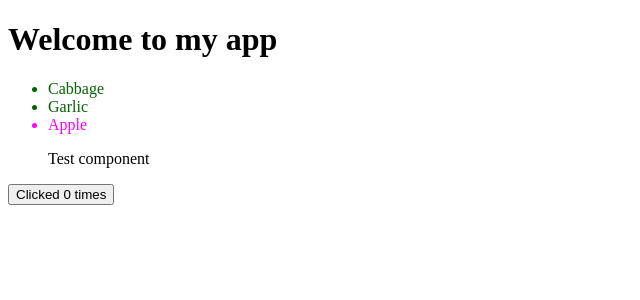
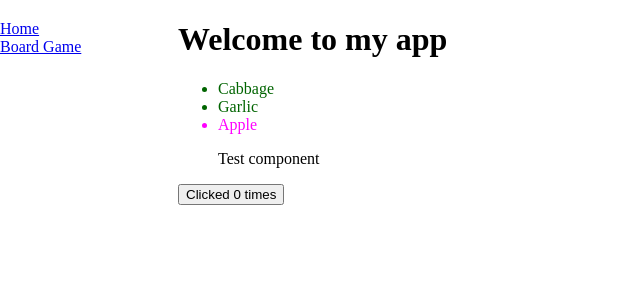
Before and after one commit to sandboxcoder/nextjs-simple-example, a Next.js app: page / in a window 1280 px wide. Shown: the top 300 px of the page, without its empty margins (0-640 px from the left). Built offline with nearby package versions, Linux system fonts and the light colour scheme.

Commit message:
Adding NextJs routing & a sidebar
* Adding a sidebar to the page

```diff
--- a/app/page.tsx
+++ b/app/page.tsx
@@ -1,14 +1,20 @@
 import SampleComponent from "../components/SampleComponent";
 import MyButton from "../components/MyButton";
 import VegetableComponent from "../components/VegetableComponent";
+import TableOfContents from '../components/TableOfContents';
+
 
 export default function StarfieldApp() {
   return (
     <div>
-      <h1>Welcome to my app</h1>
-      <ul><VegetableComponent/></ul>
-      <ul><SampleComponent/></ul>
-      <MyButton />
+      <TableOfContents />
+
+      <div className="main">
+        <h1>Welcome to my app</h1>
+        <ul><VegetableComponent/></ul>
+        <ul><SampleComponent message={"test"}/></ul>
+        <MyButton />
+      </div>
     </div>
   );
 }
--- a/app/simpleLayout.css
+++ b/app/simpleLayout.css
@@ -16,3 +16,8 @@
     color: black;
     border: 2px solid #04AA6D;
   }
+
+  .main {
+    margin-left: 160px; /* Same as the width of the sidebar */
+    padding: 0px 10px;
+  }
--- /dev/null
+++ b/components/TableOfContents.css
@@ -0,0 +1,41 @@
+nav {
+    width: 220px;
+    min-width: 220px;
+    padding: 16px;
+    align-self: flex-start;
+    position: -webkit-sticky;
+    position: sticky;
+    top: 48px;
+    max-height: calc(100vh - 70px);
+    overflow: auto;
+    margin-top: 150px;
+  }
+
+  nav ul li {
+    margin-bottom: 15px;
+  }
+
+.lg {
+	margin-top: -4rem;
+}
+
+.z-10 {
+	z-index: 10;
+}
+.sidebar-container {
+	display: contents;
+}
+
+.sidebar {
+	flex-direction: column; /* RNO - I added this */
+	width: 100%;
+    height: 100%; /* Full-height: remove this if you want "auto" height */
+    width: 160px; /* Set the width of the sidebar */
+    position: fixed; /* Fixed Sidebar (stay in place on scroll) */
+    z-index: 1; /* Stay on top */
+    top: 0; /* Stay at the top */
+    left: 0;
+    /*background-color: #111;*/ /* Black */
+    overflow-x: hidden; /* Disable horizontal scroll */
+    padding-top: 20px;
+}
--- /dev/null
+++ b/components/TableOfContents.tsx
@@ -0,0 +1,14 @@
+import './TableOfContents.css'
+import Link from 'next/link'
+
+function TableOfContents() {
+  return (
+    <div className="sidebar-container">
+        <div className='sidebar'>
+          <Link href="/">Home</Link>
+          <br /><Link href="../dashboard/boardGame">Board Game</Link>
+        </div>
+    </div>
+  )
+}
+export default TableOfContents
```
Also changed, not shown: app/dashboard/boardGame/page.tsx (added, +15 -0 lines), components/SampleTree.tsx (added, +32 -0 lines).
